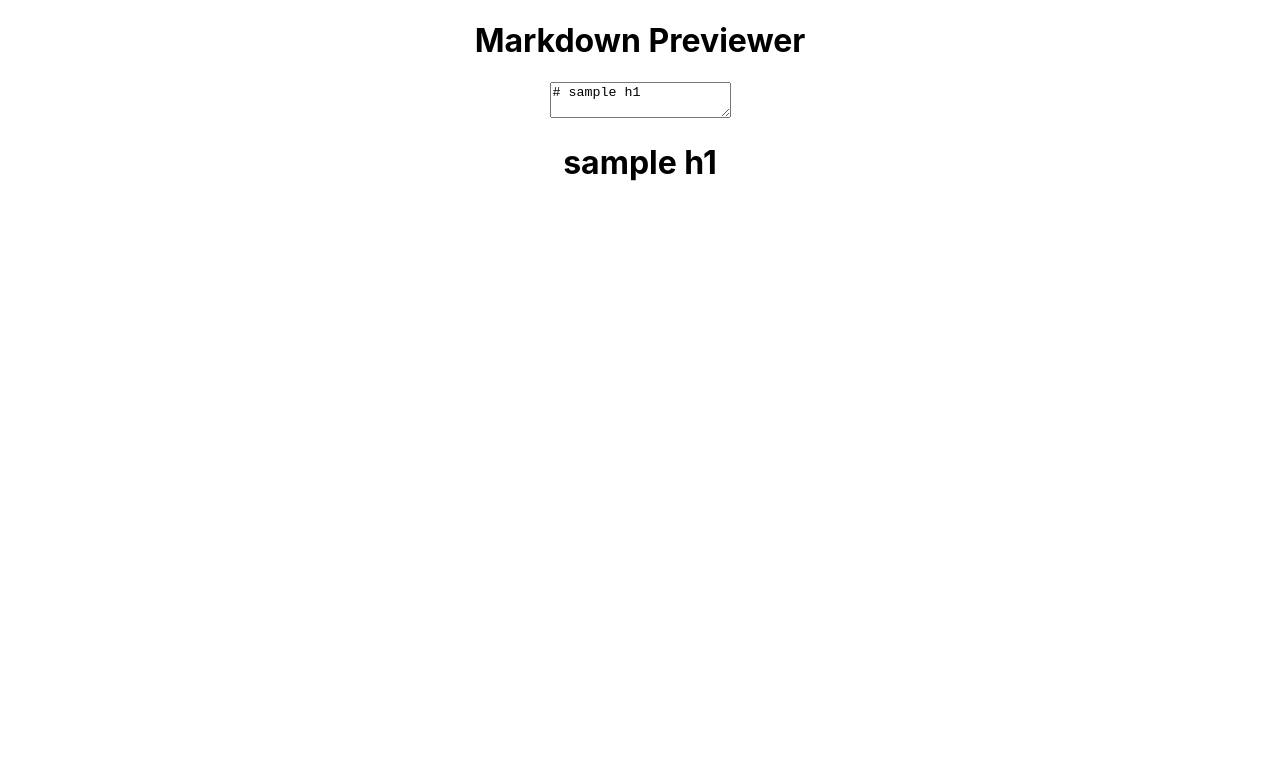
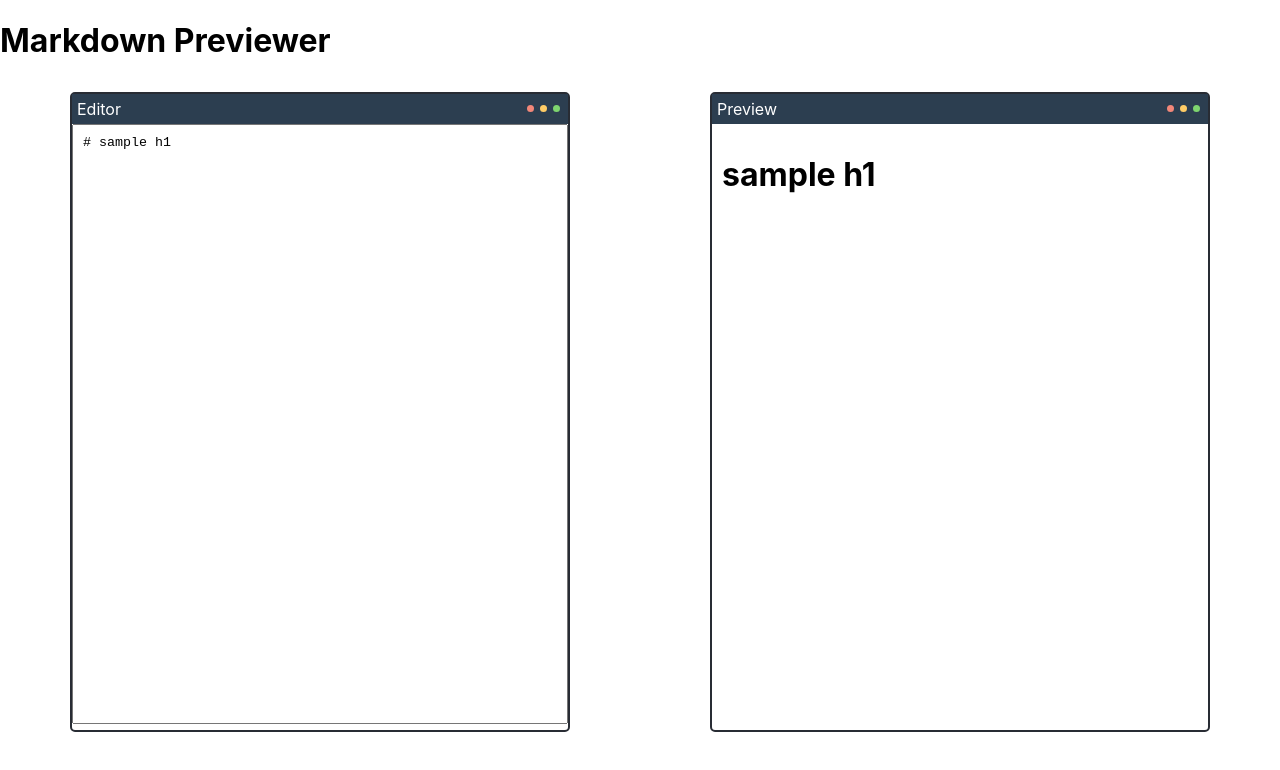
Before and after one commit to rmasianjr/markdown-previewer, a React (Create React App) app: page / in a window 1280 px wide. Shown: the top 770 px of the page. Built offline with nearby package versions, Linux system fonts and the light colour scheme.

Commit message:
Add Card component

```diff
--- a/src/App.css
+++ b/src/App.css
@@ -1,3 +1,27 @@
-.App {
-  text-align: center;
+.App-content {
+  display: flex;
+  justify-content: space-around;
 }
+
+#editor {
+  resize: none;
+  width: 100%;
+  height: 75vh;
+  display: block;
+  box-sizing: border-box;
+  overflow-y: auto;
+  padding: 1rem;
+}
+
+#preview {
+  overflow-wrap: break-word;
+  overflow-y: auto;
+  padding: 1rem;
+  height: 75vh;
+}
+
+@media screen and (max-width: 700px) {
+  .App-content {
+    flex-direction: column;
+  }
+}
--- a/src/App.js
+++ b/src/App.js
@@ -2,6 +2,7 @@ import React, { Component } from 'react';
 import './App.css';
 import Editor from './components/Editor';
 import Preview from './components/Preview';
+import Card from './components/Card/Card';
 
 class App extends Component {
   state = {
@@ -20,9 +21,16 @@ class App extends Component {
     return (
       <div className="App">
         <h1>Markdown Previewer</h1>
-        <main>
-          <Editor onChange={this.handleChange} markdownValue={markdownValue} />
-          <Preview markdownValue={markdownValue} />
+        <main className="App-content">
+          <Card title="Editor">
+            <Editor
+              onChange={this.handleChange}
+              markdownValue={markdownValue}
+            />
+          </Card>
+          <Card title="Preview">
+            <Preview markdownValue={markdownValue} />
+          </Card>
         </main>
       </div>
     );
--- /dev/null
+++ b/src/components/Card/Card.css
@@ -0,0 +1,39 @@
+.Card {
+  min-height: 80vh;
+  border: 2px solid #282c34;
+  min-width: 15rem;
+  width: 50rem;
+  border-radius: 5px;
+  margin: 1rem;
+}
+
+.Card-header {
+  padding: 0.5rem;
+  background: #2c3e50;
+  display: flex;
+  justify-content: space-between;
+}
+
+.Card-header-title {
+  color: #fff;
+}
+
+.Card-header-circles span {
+  display: inline-block;
+  width: 0.7rem;
+  height: 0.7rem;
+  margin: 3px;
+  border-radius: 50%;
+}
+
+.circle-1 {
+  background: #f28779;
+}
+
+.circle-2 {
+  background: #fc6;
+}
+
+.circle-3 {
+  background: #7ed56f;
+}
--- /dev/null
+++ b/src/components/Card/Card.js
@@ -0,0 +1,18 @@
+import React from 'react';
+import './Card.css';
+
+const Card = ({ children, title }) => (
+  <div className="Card">
+    <div className="Card-header">
+      <span className="Card-header-title">{title}</span>
+      <div className="Card-header-circles">
+        <span className="circle-1" />
+        <span className="circle-2" />
+        <span className="circle-3" />
+      </div>
+    </div>
+    <div className="Card-content">{children}</div>
+  </div>
+);
+
+export default Card;
--- a/src/index.css
+++ b/src/index.css
@@ -1,14 +1,26 @@
+*,
+*::before,
+*::after {
+  box-sizing: inherit;
+}
+
+html {
+  box-sizing: border-box;
+  font-size: 62.5%;
+}
+
 body {
+  font-size: 1.6rem;
   margin: 0;
   padding: 0;
-  font-family: -apple-system, BlinkMacSystemFont, "Segoe UI", "Roboto", "Oxygen",
-    "Ubuntu", "Cantarell", "Fira Sans", "Droid Sans", "Helvetica Neue",
+  font-family: -apple-system, BlinkMacSystemFont, 'Segoe UI', 'Roboto', 'Oxygen',
+    'Ubuntu', 'Cantarell', 'Fira Sans', 'Droid Sans', 'Helvetica Neue',
     sans-serif;
   -webkit-font-smoothing: antialiased;
   -moz-osx-font-smoothing: grayscale;
 }
 
 code {
-  font-family: source-code-pro, Menlo, Monaco, Consolas, "Courier New",
+  font-family: source-code-pro, Menlo, Monaco, Consolas, 'Courier New',
     monospace;
 }
```
